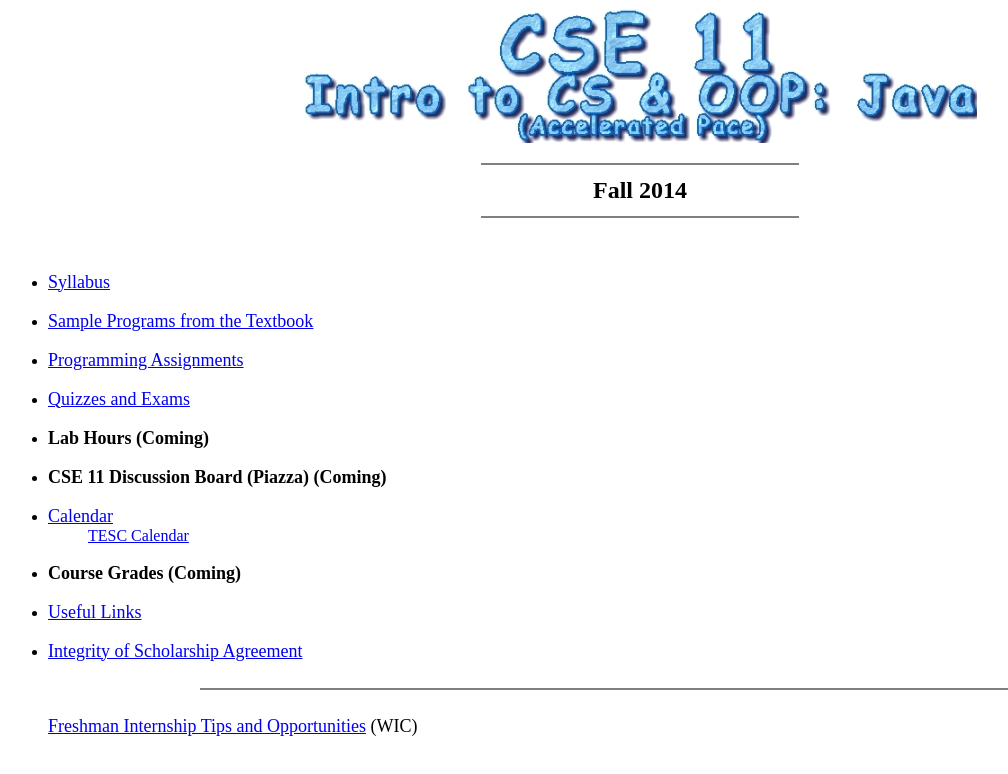
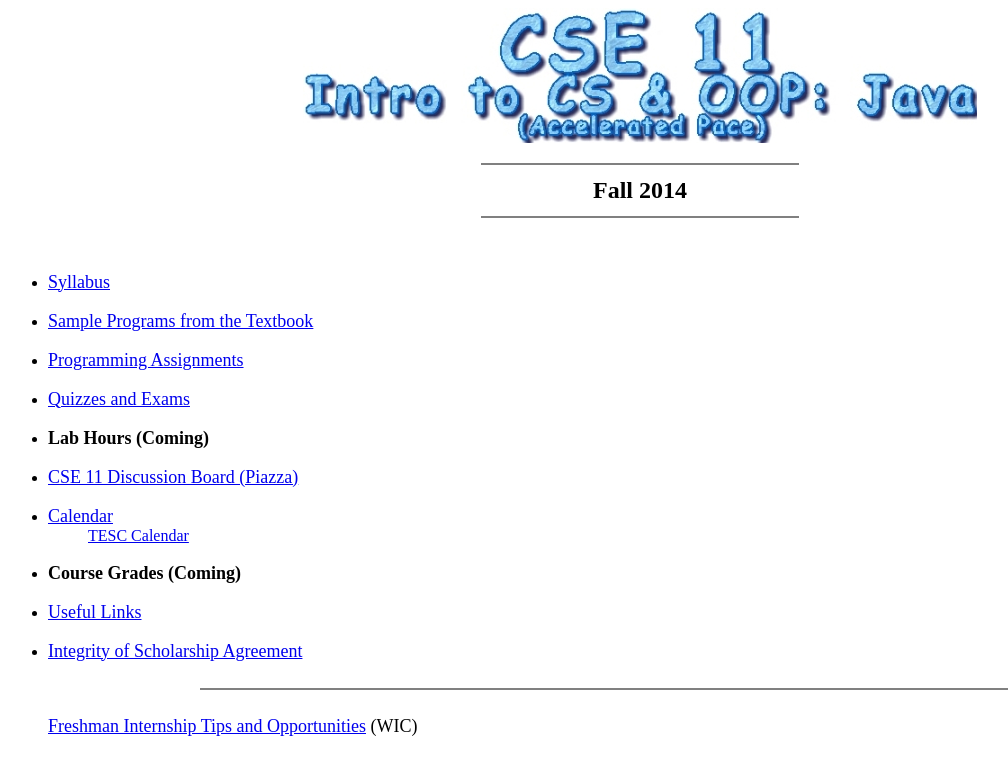
Before and after one commit to cse11/cse11.github.io, a plain HTML site: page index.html in a window 1280 px wide. Shown: the whole page, without its empty margins (0-1008 px from the left). Drawn offline with Linux system fonts and the light colour scheme.

Commit message:
Add piazza link

```diff
--- a/index.html
+++ b/index.html
@@ -58,7 +58,8 @@
 
 <!-- COMMENT
      END COMMENT -->
-<li><B><font size="4">CSE 11 Discussion Board (Piazza) (Coming)</font></B> <br>
+<li><a href="https://piazza.com/class/hx0fum9hgt73sr"><font size="4">
+CSE 11 Discussion Board (Piazza)</font></a><br>
 <br>
 
 <li><a href="calendar.html"><font size="4">Calendar</font></a><br>
```
